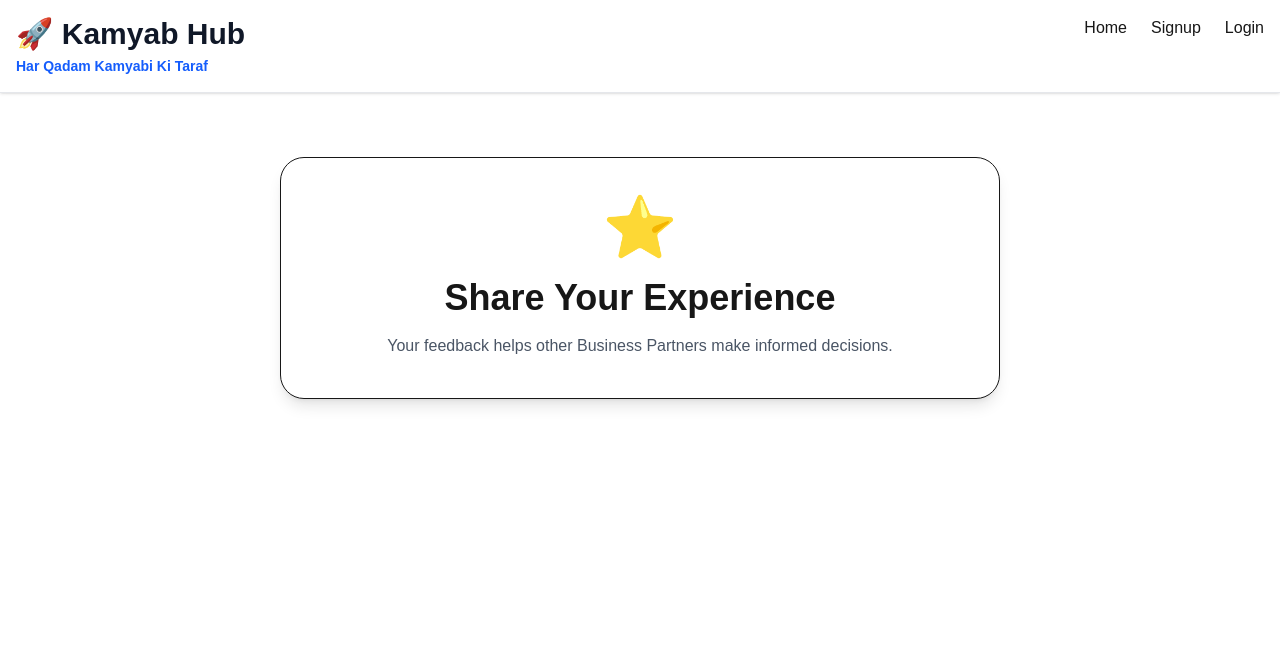
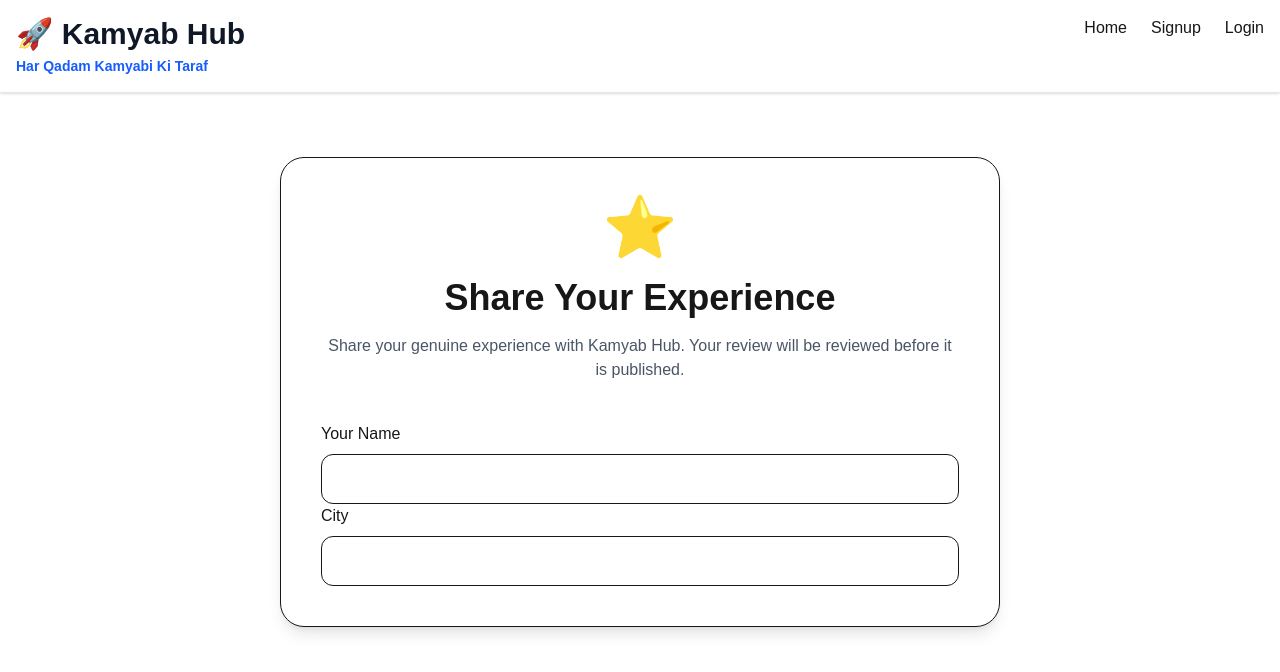
Before and after one commit to invite1earn2/kamyab-hub, a Next.js app: page /add-review in a window 1280 px wide. Shown: the top 672 px of the page. Built offline with nearby package versions, Linux system fonts and the light colour scheme.

Commit message:
Build review submission form layout

```diff
--- a/src/app/add-review/page.js
+++ b/src/app/add-review/page.js
@@ -1,6 +1,18 @@
 "use client";
 
+import { useState } from "react";
+
 export default function AddReview(){
+
+const [review,setReview]=useState({
+
+name:"",
+city:"",
+rating:5,
+language:"urdu",
+review:""
+
+});
 
 return(
 
@@ -24,9 +36,54 @@ Share Your Experience
 
 <p className="mt-4 text-gray-600">
 
-Your feedback helps other Business Partners make informed decisions.
+Share your genuine experience with Kamyab Hub.
+Your review will be reviewed before it is published.
 
 </p>
+
+</div>
+
+<div className="mt-10 space-y-6"></div>
+
+<div>
+
+<label className="block mb-2 font-medium">
+
+Your Name
+
+</label>
+
+<input
+value={review.name}
+onChange={(e)=>
+setReview({
+...review,
+name:e.target.value
+})
+}
+className="w-full border rounded-xl p-3"
+/>
+
+</div>
+
+<div>
+
+<label className="block mb-2 font-medium">
+
+City
+
+</label>
+
+<input
+value={review.city}
+onChange={(e)=>
+setReview({
+...review,
+city:e.target.value
+})
+}
+className="w-full border rounded-xl p-3"
+/>
 
 </div>
 
```
